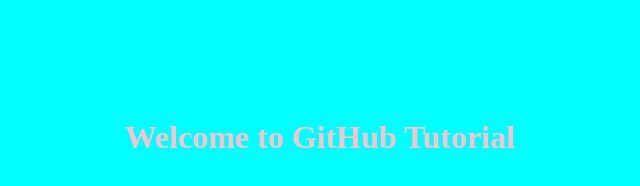
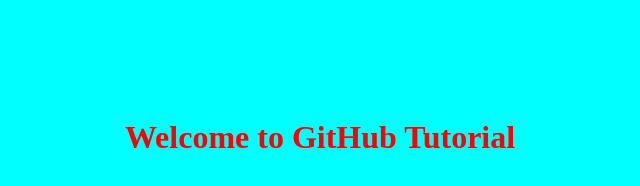
Before and after one commit to mohit-prakash/GitPractice, a plain HTML site: page index.html in a window 1280 px wide. Shown: the whole page, without its empty margins (320-960 px from the left). Drawn offline with Linux system fonts and the light colour scheme.

Commit message:
4th time commit

```diff
--- a/index.html
+++ b/index.html
@@ -1,5 +1,5 @@
 <html>
-	<body bgcolor=cyan text=pink>
+	<body bgcolor=cyan text=red>
 	<center><br><br><br><br><br>
 		<h1> Welcome to GitHub Tutorial</h1>
 	</center>
```
